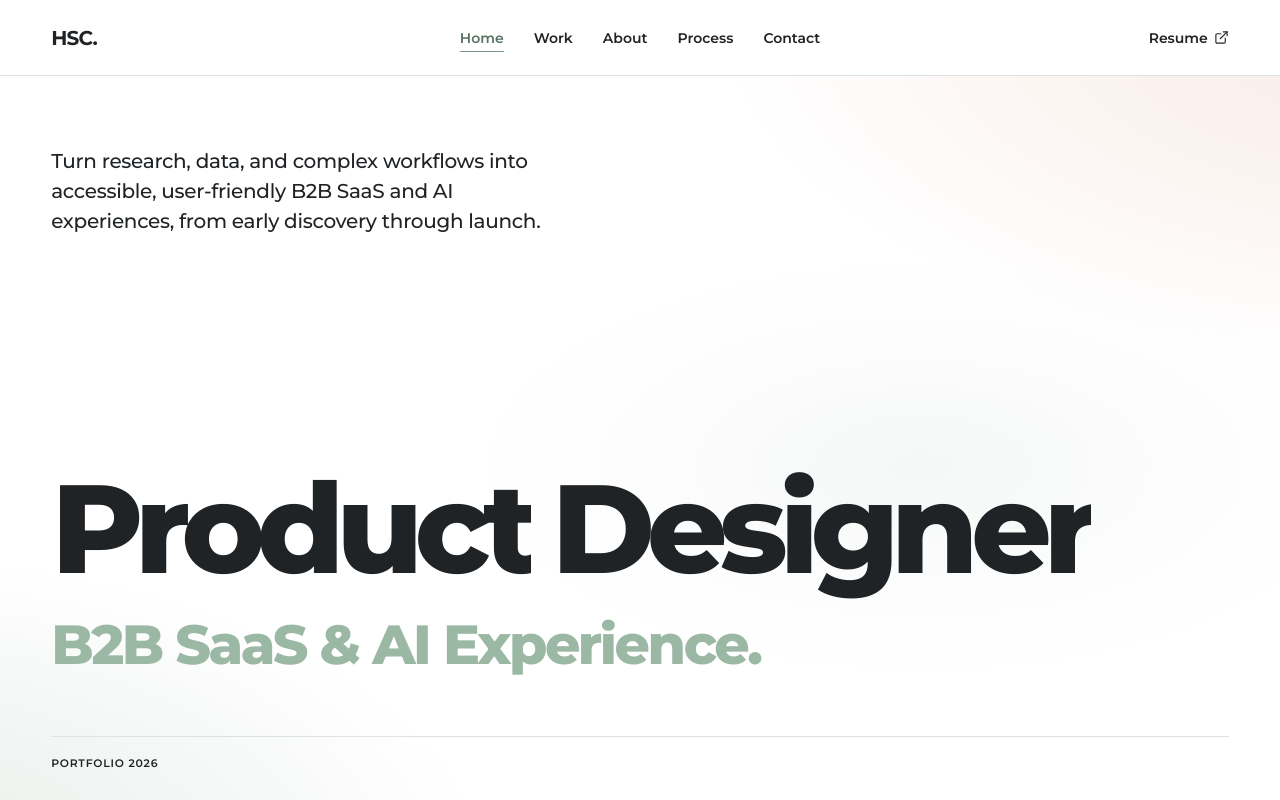
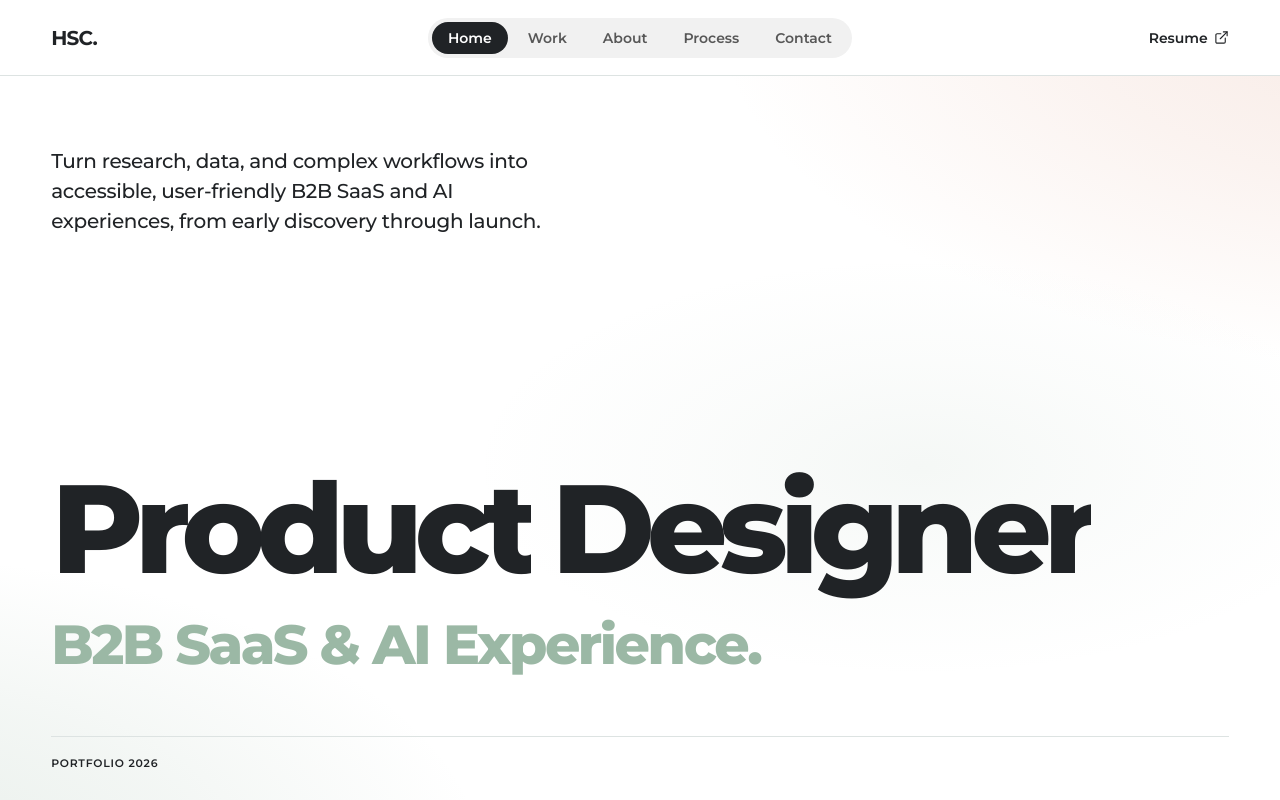
Before and after one commit to blackshandesigner/ux_portfolio, a Next.js app: page / in a window 1280 px wide. Shown: the top 800 px of the page. Built offline with nearby package versions, Linux system fonts and the light colour scheme.

Commit message:
更新網站

```diff
--- a/app/globals.css
+++ b/app/globals.css
@@ -72,18 +72,45 @@ section { scroll-margin-top: 86px; }
 .site-header.is-scrolled { min-height: 60px; background: rgb(255 255 255 / 97%); }
 .wordmark { position: relative; z-index: 2; font-size: 20px; font-weight: 700; letter-spacing: -0.04em; }
 .primary-navigation { position: absolute; left: 50%; transform: translateX(-50%); }
-.primary-navigation ul { display: flex; align-items: center; gap: clamp(18px, 2.35vw, 38px); margin: 0; padding: 0; list-style: none; }
-.primary-navigation a { position: relative; display: block; padding-block: 12px; font-size: 14px; font-weight: 600; line-height: 1; white-space: nowrap; transition: color 180ms ease; }
-.primary-navigation a::after { content: ""; position: absolute; right: 0; bottom: 5px; left: 0; height: 1px; background: var(--sage-hover); transform: scaleX(0); transform-origin: right; transition: transform 280ms var(--ease-editorial); }
-.primary-navigation a:hover, .primary-navigation a:focus-visible, .primary-navigation a.is-active { color: var(--sage-dark); }
-.primary-navigation a:hover::after, .primary-navigation a:focus-visible::after, .primary-navigation a.is-active::after { transform: scaleX(1); transform-origin: left; }
+.primary-navigation ul {
+  display: flex;
+  align-items: center;
+  gap: 4px;
+  margin: 0;
+  padding: 4px;
+  list-style: none;
+  background: #f1f1f1;
+  border-radius: 20px;
+}
+.primary-navigation a {
+  display: flex;
+  align-items: center;
+  justify-content: center;
+  min-height: 32px;
+  padding: 0 16px;
+  color: #575757;
+  border-radius: 16px;
+  font-size: 14px;
+  font-weight: 600;
+  line-height: 1;
+  white-space: nowrap;
+  transition: color 180ms ease, background-color 180ms ease;
+}
+.primary-navigation a:hover { color: var(--text); background: #e5e5e5; }
+.primary-navigation a:focus-visible { color: var(--text); outline: 2px solid var(--sage-dark); outline-offset: 2px; }
+.primary-navigation a.is-active,
+.primary-navigation a.is-active:hover,
+.primary-navigation a.is-active:focus-visible { color: #fff; background: var(--text); }
 .header-resume { position: relative; z-index: 2; display: inline-flex; align-items: center; gap: 6px; padding-block: 12px; font-size: 14px; font-weight: 600; line-height: 1; white-space: nowrap; transition: color 180ms ease; }
 .header-resume svg { width: 15px; height: 15px; stroke-width: 1.8; transition: transform 220ms var(--ease-editorial); }
 .header-resume::after { content: ""; position: absolute; right: 0; bottom: 5px; left: 0; height: 1px; background: var(--sage-hover); transform: scaleX(0); transform-origin: right; transition: transform 280ms var(--ease-editorial); }
 .header-resume:hover, .header-resume:focus-visible { color: var(--sage-dark); }
 .header-resume:hover::after, .header-resume:focus-visible::after { transform: scaleX(1); transform-origin: left; }
 .header-resume:hover svg, .header-resume:focus-visible svg { transform: translate(2px, -2px); }
-.menu-button { display: none; position: relative; z-index: 103; min-width: 52px; min-height: 44px; padding: 0; color: var(--text); background: none; border: 0; font-size: 0.78rem; font-weight: 600; }
+.menu-button { display: none; position: relative; z-index: 103; align-items: center; justify-content: center; width: 44px; height: 44px; padding: 0; color: var(--text); background: none; border: 0; border-radius: 16px; }
+.menu-button svg { width: 24px; height: 24px; stroke-width: 1.8; }
+.menu-button:hover { background: #f1f1f1; }
+.menu-button:focus-visible { outline: 2px solid var(--sage-dark); outline-offset: 2px; }
 .mobile-menu { visibility: hidden; position: fixed; inset: 0; z-index: 99; display: flex; flex-direction: column; justify-content: center; padding: 100px 24px 32px; background: var(--sage-light); opacity: 0; pointer-events: none; transition: opacity 250ms ease, visibility 250ms; }
 .mobile-menu.is-open { visibility: visible; opacity: 1; pointer-events: auto; }
 .mobile-menu nav { display: flex; flex-direction: column; border-top: 1px solid #cbd9cf; }
@@ -332,7 +359,7 @@ section { scroll-margin-top: 86px; }
 @media (max-width: 900px) {
   :root { --header-height: 68px; }
   .primary-navigation, .header-resume { display: none; }
-  .menu-button { display: block; }
+  .menu-button { display: inline-flex; }
   .hero-title { font-size: clamp(4rem, 12vw, 7rem); line-height: 1.08; }
   .project-card-link { grid-template-columns: 56px minmax(0, 1fr); }
   .project-image-placeholder { grid-column: 2; min-height: 0; aspect-ratio: 16 / 9; }
--- a/components/Header.tsx
+++ b/components/Header.tsx
@@ -1,7 +1,7 @@
 "use client";
 
 import Link from "next/link";
-import { ExternalLinkIcon } from "lucide-react";
+import { ExternalLinkIcon, MenuIcon, XIcon } from "lucide-react";
 import { useEffect, useRef, useState } from "react";
 import { navigation } from "@/data/site";
 
@@ -118,7 +118,9 @@ export function Header() {
         aria-label={menuOpen ? "Close menu" : "Open menu"}
         onClick={() => setMenuOpen((open) => !open)}
       >
-        <span>{menuOpen ? "Close" : "Menu"}</span>
+        {menuOpen
+          ? <XIcon aria-hidden="true" />
+          : <MenuIcon aria-hidden="true" />}
       </button>
 
     </header>
```
Also changed, not shown: portfolio.html (+2 -2 lines).
